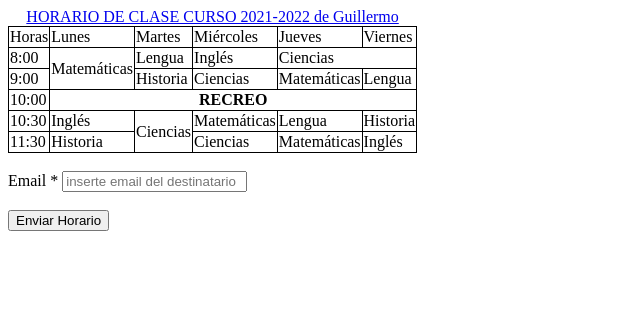
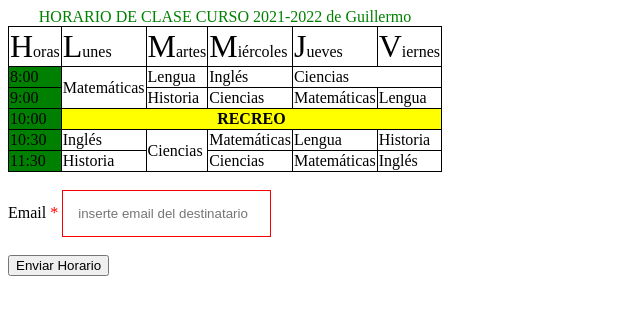
Before and after one commit to dyeillowmonkey/entregagrg.github.io, a plain HTML site: page actividad3.4/actividad34.html in a window 1280 px wide. Shown: the whole page, without its empty margins (0-640 px from the left). Drawn offline with Linux system fonts and the light colour scheme.

Commit message:
Update actividad34.css

```diff
--- a/actividad3.4/css/actividad34.css
+++ b/actividad3.4/css/actividad34.css
@@ -7,24 +7,49 @@ th {
   border: 1px solid black;
 }
 /* Utilizando únicamente pseudoselectores da color de fondo verde a las casillas que contienen horas */
-
+ td:first-child {
+  background-color: green;
+ }
+ thead td:first-child{
+  background-color: white;
+ }
 /* Utilizando únicamente pseudoselectores da color de fondo amarillo a la celda de recreo */
-
+th[colspan="5"]{
+  background-color: yellow;
+}
 /* Cambiar los estado de los enlaces para que:
  Nunca estén subrayados
  Si están visitados se muestren en rojo
  Si no están visitado se muestren en verde */
-
+ a{
+  text-decoration: none;
+ }
+ a:visited{
+  color: red;
+ }
+ a:link{
+  color: green;
+ }
 /* Utilizando pseudoselectores hacer que cuando pasemos el ratón sobre la columna del viernes
 aumente el tamaño de letra al doble */
-
+thead td:nth-of-type(6):hover{
+  font-size: 2em
+}
 
 /* Utilizando Pseudoelementos Haz que la primera letra de los días tenga el doble de tamaño*/
-
+thead td::first-letter{
+  font-size: 2em;
+}
 
 
 /* Añade un borde rojo que esté separado 5 px a los campos obligatorios */
 
-
+input[type="email"]{
+  border: 1px solid red;
+  padding: 15px;
+}
 
  /* Añade un * en rojo detrás de las etiquetas */
+span{
+  color: red;
+}
```
